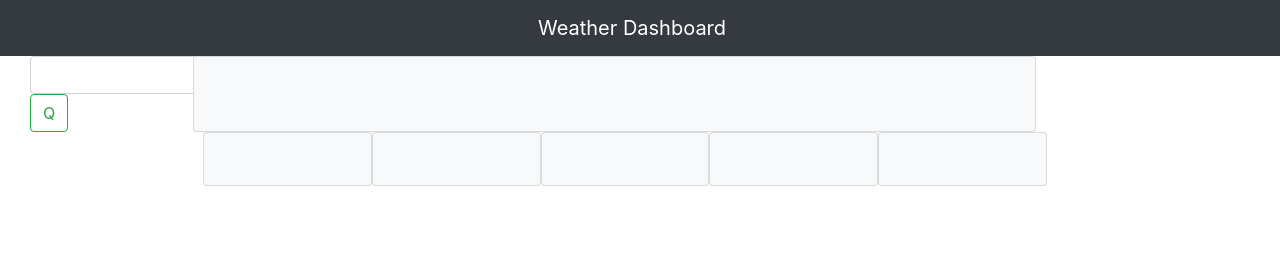
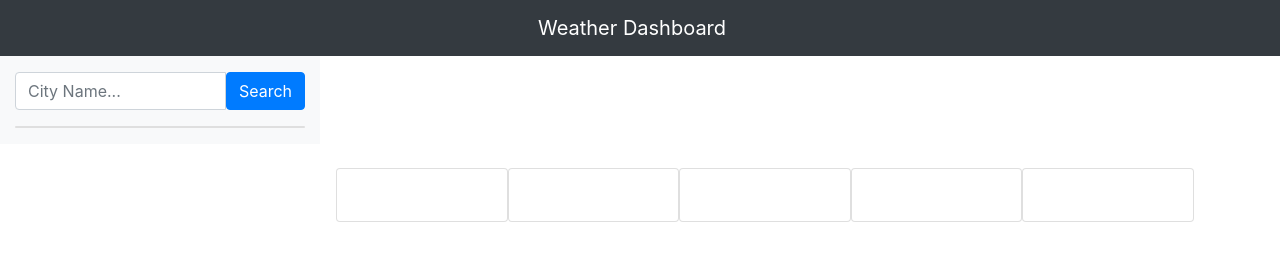
Before and after one commit to JamesCostello-dev/weather-app, a plain HTML site: page index.html in a window 1280 px wide. Drawn offline with nearby package versions, Linux system fonts and the light colour scheme.

Commit message:
additional fix to ui

```diff
--- a/assets/css/style.css
+++ b/assets/css/style.css
@@ -1,3 +1,12 @@
 * {
   box-sizing: border-box;
 }
+
+
+.hide {
+    display: none;
+}
+
+.show {
+    display: block;
+}
--- a/index.html
+++ b/index.html
@@ -37,42 +37,46 @@
     </nav>
 
     <!-- main -->
-    <div class="container-fluid col-12 row justify-content-center">
-
-      <div class="container-fluid col-2 row">
-        <form class="form-inline">
-          <input id="city-input" class="form-control mr-sm-1"><button id='city-submit'
-            class="btn btn-outline-success my-2 my-sm-0" type="submit">Q</button>
-        </form>
+    <div class="container-fluid">
+      <div class="row">
+        <div class="col-lg-3 bg-light pt-3 pb-3">
+          <div class="input-group mb-3">
+            <input id="city-input" type='text' class="form-control" placeholder="City Name..."
+              class="input-group-append">
+            <button id='city-submit' class="btn btn-primary" type="button" id="city-search-button">Search</button>
+          </div>
+          <div class="card">
             <ul class="list-group" id="search-history"></ul>
           </div>
+        </div>
 
-      <div class="container-fluid col-10 row">
-        <div class="card bg-light col-10 row">
-          <div class="card-body ">
-            <h1 class="card-title" id="city-name"></h1>
+        <div class="col-lg-9">
+          <div class="mt-4" id="city-name">
           </div>
         </div>
       </div>
 
-      <div class="container-fluid col-10 row justify-content-center">
-        <div class="card bg-light col-md-2">
+      <div class="mt-4 col-md-12>
+        <h5 class=" mt-3 hide" id="five-day-forecast">
+        </h5>
+        <div id="forecast" class="row justify-content-center" style="padding-left: 250px">
+          <div class="card col-md-2">
             <div class="card-body">
-            <h5 class="card-title" id="card-date-0"> </h5>
-            <h7 class="card-h3" id="card-temp-0"> </h7>
-            <h7 class="card-h3" id="card-hum-0"> </h7>
+              <h5 class="card-title" id="card-date-0"></h5>
+              <h7 class="card-h3" id="card-temp-0"></h7>
+              <h7 class="card-h3" id="card-hum-0"></h7>
             </div>
           </div>
 
-        <div class="card bg-light col-md-2">
+          <div class="card col-md-2">
             <div class="card-body">
-            <h5 class="card-title" id="card-date-1"> </h5>
-            <h7 class="card-h3" id="card-temp-1"> </h7>
-            <h7 class="card-h3" id="card-hum-1"> </h7>
+              <h5 class="card-title" id="card-date-1"></h5>
+              <h7 class="card-h3" id="card-temp-1"></h7>
+              <h7 class="card-h3" id="card-hum-1"></h7>
             </div>
           </div>
 
-        <div class="card bg-light col-md-2">
+          <div class="card col-md-2">
             <div class="card-body">
               <h5 class="card-title" id="card-date-2"></h5>
               <h7 class="card-h3" id="card-temp-2"></h7>
@@ -80,19 +84,20 @@
             </div>
           </div>
 
-        <div class="card bg-light col-md-2">
+          <div class="card col-md-2">
             <div class="card-body">
-            <h5 class="card-title" id="card-date-3"> </h5>
-            <h7 class="card-h3" id="card-temp-3"> </h7>
-            <h7 class="card-h3" id="card-hum-3"> </h7>
+              <h5 class="card-title" id="card-date-3"></h5>
+              <h7 class="card-h3" id="card-temp-3"></h7>
+              <h7 class="card-h3" id="card-hum-3"></h7>
             </div>
           </div>
 
-        <div class="card bg-light col-md-2">
+          <div class="card col-md-2">
             <div class="card-body">
-            <h5 class="card-title" id="card-date-4"> </h5>
-            <h7 class="card-h3" id="card-temp-4"> </h7>
-            <h7 class="card-h3" id="card-hum-4"> </h7>
+              <h5 class="card-title" id="card-date-4"></h5>
+              <h7 class="card-h3" id="card-temp-4"></h7>
+              <h7 class="card-h3" id="card-hum-4"></h7>
+            </div>
           </div>
         </div>
       </div>
@@ -102,6 +107,8 @@
 
 
 
+
+
     <script src="assets/js/script.js"></script>
   </body>
 
```
Lines whose indentation alone changed are shown as unchanged.
